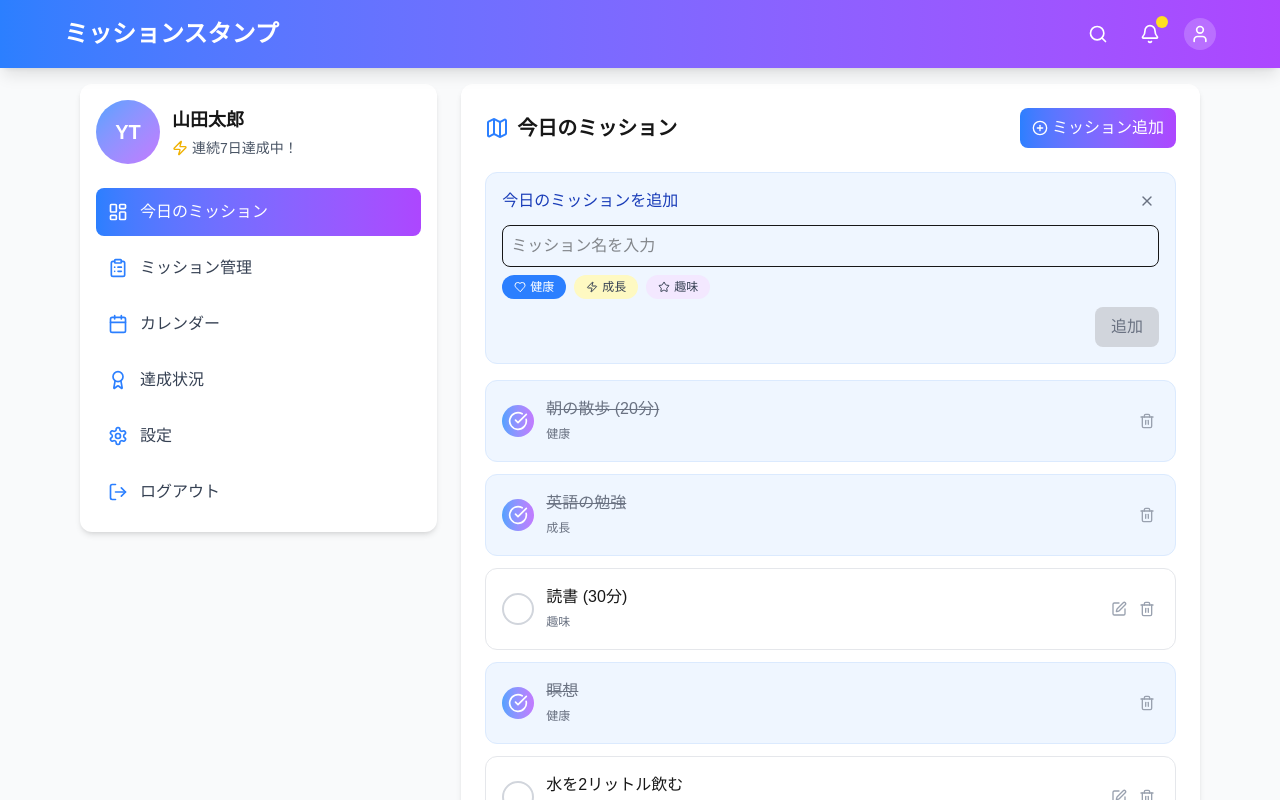
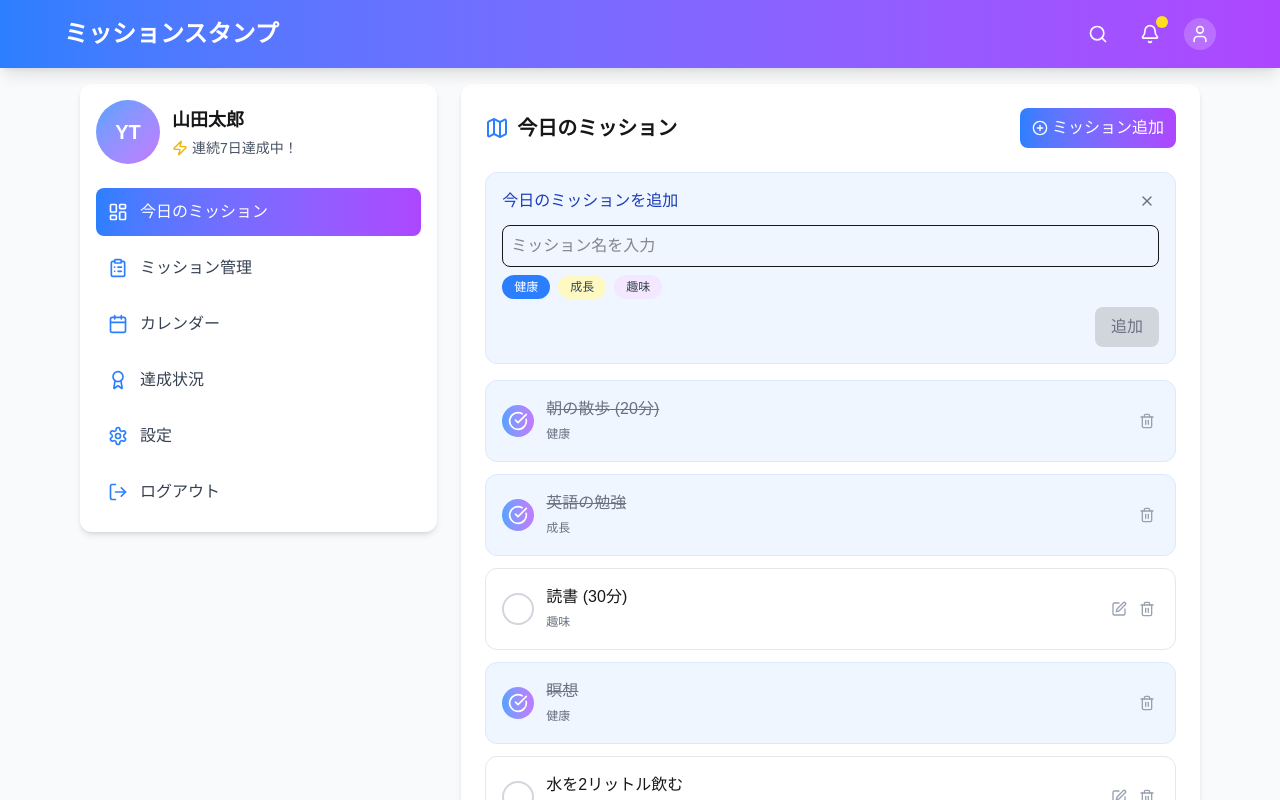
Before and after one commit to JunNagashima/stamp-card-app-client, a Next.js app: page /dailyMissionStamp in a window 1280 px wide. Both pictures are taken after a click on the button "ミッション追加". Shown: the top 800 px of the page. Built offline with nearby package versions, Linux system fonts and the light colour scheme.

Commit message:
[feature] MissionAddForm コンポーネント作成

```diff
--- /dev/null
+++ b/src/app/dailyMissionStamp/components/MissionAddForm.tsx
@@ -0,0 +1,74 @@
+import { X } from "lucide-react";
+import React from "react";
+import type { Category } from "@/types/Mission";
+
+interface MissionAddFormProps {
+  categories: Category[];
+  addNewMission: () => void;
+  setNewMissionTitle: (title: string) => void;
+  setNewMissionCategory: (category: string) => void;
+  toggleAddForm: () => void;
+  newMissionTitle: string;
+  newMissionCategory: string;
+}
+const MissionAddForm = ({
+  categories,
+  addNewMission,
+  setNewMissionTitle,
+  setNewMissionCategory,
+  toggleAddForm,
+  newMissionTitle,
+  newMissionCategory
+}: MissionAddFormProps) => {
+  return (
+    <div className="mb-4 bg-blue-50 p-4 rounded-xl border border-blue-100">
+      <div className="flex justify-between items-center mb-3">
+        <h3 className="font-medium text-blue-800">今日のミッションを追加</h3>
+        <button
+          onClick={toggleAddForm}
+          className="text-gray-500 hover:text-gray-700 p-1 rounded-full hover:bg-gray-200"
+        >
+          <X className="w-4 h-4" />
+        </button>
+      </div>
+      <div className="flex flex-col space-y-2">
+        <input
+          type="text"
+          value={newMissionTitle}
+          onChange={(e) => setNewMissionTitle(e.target.value)}
+          placeholder="ミッション名を入力"
+          className="p-2 border rounded-lg w-full focus:outline-none focus:ring-2 focus:ring-blue-500"
+          onKeyDown={(e) => e.key === 'Enter' && addNewMission()}
+        />
+        <div className="flex flex-wrap gap-2">
+          {categories.map((category) => (
+            <button
+              key={category.id}
+              className={`px-3 py-1 rounded-full text-xs flex items-center ${newMissionCategory === category.name
+                ? 'bg-blue-500 text-white'
+                : category.color + ' text-gray-700'
+                }`}
+              onClick={() => setNewMissionCategory(category.name)}
+            >
+              {category.name}
+            </button>
+          ))}
+        </div>
+        <div className="flex justify-end">
+          <button
+            onClick={addNewMission}
+            disabled={newMissionTitle.trim() === ''}
+            className={`px-4 py-2 rounded-lg ${newMissionTitle.trim() === ''
+              ? 'bg-gray-300 text-gray-500'
+              : 'bg-gradient-to-r from-blue-500 to-purple-500 text-white hover:from-blue-600 hover:to-purple-600'
+              }`}
+          >
+            追加
+          </button>
+        </div>
+      </div>
+    </div>
+  );
+}
+
+export default MissionAddForm;
--- a/src/app/dailyMissionStamp/page.tsx
+++ b/src/app/dailyMissionStamp/page.tsx
@@ -1,23 +1,16 @@
 'use client';
 
-import React, { useState, ReactElement, SVGProps } from 'react';
+import React, { useEffect, useState } from 'react';
 import {
-  Map, PlusCircle, Star, Heart, Zap, Shield, X,
+  Map, PlusCircle, Shield,
 } from 'lucide-react';
 import Default from '@/app/components/organisms/default';
 import SidebarContent from '@/app/components/organisms/SideBarContent';
 import Calendar from '@/app/components/organisms/Calendar';
 import { useDate } from '@/hooks/date';
 import MissionItem from '@/app/dailyMissionStamp/components/MissionItem';
-import type { Mission } from "@/types/Mission";
 import { useMission } from "@/hooks/mission";
-// カテゴリーの型定義
-interface Category {
-  id: number;
-  name: string;
-  icon: ReactElement<SVGProps<SVGSVGElement>>
-  color: string;
-}
+import MissionAddForm from '@/app/dailyMissionStamp/components/MissionAddForm';
 
 // ミッションカテゴリー統計情報の型定義
 // interface MissionCategoryStats {
@@ -55,17 +48,24 @@ interface MonthlyAchievements {
 //   icon: React.ReactElement;
 // }
 
+
 const DailyMissionStampApp: React.FC = () => {
   const {
     todayString,
     setSelectedDate,
   } = useDate();
-  const { dailyMissions, setDailyMissions } = useMission();
-
-  // ミッション追加用の状態
-  const [newMissionTitle, setNewMissionTitle] = useState<string>('');
-  const [newMissionCategory, setNewMissionCategory] = useState<string>('健康');
-  const [showAddForm, setShowAddForm] = useState<boolean>(false);
+  const {
+    dailyMissions,
+    setDailyMissions,
+    showAddForm,
+    newMissionTitle,
+    setNewMissionTitle,
+    newMissionCategory,
+    setNewMissionCategory,
+    addNewMission,
+    toggleAddForm,
+    categories
+  } = useMission();
 
   // 月間達成状況
   const [monthlyAchievements, setMonthlyAchievements] = useState<MonthlyAchievements>({
@@ -80,40 +80,15 @@ const DailyMissionStampApp: React.FC = () => {
     "2025-05-09": false,
   });
 
-  // カテゴリー一覧とそれに対応するアイコン
-  const categories: Category[] = [
-    { id: 1, name: "健康", icon: <Heart className="w-4 h-4 text-pink-500" />, color: "bg-pink-100" },
-    { id: 2, name: "成長", icon: <Zap className="w-4 h-4 text-yellow-500" />, color: "bg-yellow-100" },
-    { id: 3, name: "趣味", icon: <Star className="w-4 h-4 text-purple-500" />, color: "bg-purple-100" }
-  ];
-
-  // ミッション追加フォームの表示/非表示切り替え
-  const toggleAddForm = (): void => {
-    setShowAddForm(!showAddForm);
-    if (!showAddForm) {
-      setNewMissionTitle('');
-      setNewMissionCategory('健康');
-    }
-  };
-
-  // 新しいミッションの追加
-  const addNewMission = (): void => {
-    if (newMissionTitle.trim() === '') return;
-
-    const categoryObj = categories.find(cat => cat.name === newMissionCategory);
-    if (!categoryObj) return;
-
-    const newMission: Mission = {
-      id: Date.now(), // 一意のIDとして現在のタイムスタンプを使用
-      title: newMissionTitle,
-      completed: false,
-      category: newMissionCategory
-    };
-
-    setDailyMissions([...dailyMissions, newMission]);
-    setNewMissionTitle('');
-    setShowAddForm(false);
-  };
+  useEffect(() => {
+    setDailyMissions([
+      { id: 1, title: "朝の散歩 (20分)", completed: true, category: "健康" },
+      { id: 2, title: "英語の勉強", completed: true, category: "成長" },
+      { id: 3, title: "読書 (30分)", completed: false, category: "趣味" },
+      { id: 4, title: "瞑想", completed: true, category: "健康" },
+      { id: 5, title: "水を2リットル飲む", completed: false, category: "健康" }
+    ])
+  }, []);
 
   // ミッション名の編集開始
 
@@ -184,6 +159,7 @@ const DailyMissionStampApp: React.FC = () => {
     console.log("Selected date:", date);
     // ここに選択された日付に基づく処理を追加
   };
+  console.log('page.tsx - dailyMissions:', dailyMissions)
 
   return (
     <Default>
@@ -257,56 +233,15 @@ const DailyMissionStampApp: React.FC = () => {
 
           {/* クイックミッション追加フォーム */}
           {showAddForm && (
-            <div className="mb-4 bg-blue-50 p-4 rounded-xl border border-blue-100">
-              <div className="flex justify-between items-center mb-3">
-                <h3 className="font-medium text-blue-800">今日のミッションを追加</h3>
-                <button
-                  onClick={toggleAddForm}
-                  className="text-gray-500 hover:text-gray-700 p-1 rounded-full hover:bg-gray-200"
-                >
-                  <X className="w-4 h-4" />
-                </button>
-              </div>
-              <div className="flex flex-col space-y-2">
-                <input
-                  type="text"
-                  value={newMissionTitle}
-                  onChange={(e) => setNewMissionTitle(e.target.value)}
-                  placeholder="ミッション名を入力"
-                  className="p-2 border rounded-lg w-full focus:outline-none focus:ring-2 focus:ring-blue-500"
-                  onKeyDown={(e) => e.key === 'Enter' && addNewMission()}
-                />
-                <div className="flex flex-wrap gap-2">
-                  {categories.map((category) => (
-                    <button
-                      key={category.id}
-                      className={`px-3 py-1 rounded-full text-xs flex items-center ${newMissionCategory === category.name
-                        ? 'bg-blue-500 text-white'
-                        : category.color + ' text-gray-700'
-                        }`}
-                      onClick={() => setNewMissionCategory(category.name)}
-                    >
-                      {React.cloneElement(category.icon, {
-                        className: `w-3 h-3 mr-1 ${newMissionCategory === category.name ? 'text-white' : ''}`
-                      })}
-                      {category.name}
-                    </button>
-                  ))}
-                </div>
-                <div className="flex justify-end">
-                  <button
-                    onClick={addNewMission}
-                    disabled={newMissionTitle.trim() === ''}
-                    className={`px-4 py-2 rounded-lg ${newMissionTitle.trim() === ''
-                      ? 'bg-gray-300 text-gray-500'
-                      : 'bg-gradient-to-r from-blue-500 to-purple-500 text-white hover:from-blue-600 hover:to-purple-600'
-                      }`}
-                  >
-                    追加
-                  </button>
-                </div>
-              </div>
-            </div>
+            <MissionAddForm
+              categories={categories}
+              addNewMission={addNewMission}
+              setNewMissionTitle={setNewMissionTitle}
+              setNewMissionCategory={setNewMissionCategory}
+              toggleAddForm={toggleAddForm}
+              newMissionTitle={newMissionTitle}
+              newMissionCategory={newMissionCategory}
+            />
           )}
 
           {/* ミッションリスト */}
--- a/src/hooks/mission.ts
+++ b/src/hooks/mission.ts
@@ -1,23 +1,72 @@
+'use client';
+
 import type { Mission } from "@/types/Mission";
 import { useState } from "react"
+import type { Category } from "@/types/Mission";
 
 export const useMission = () => {
   // 日々のミッション
-  const [dailyMissions, setDailyMissions] = useState<Mission[]>([
-    { id: 1, title: "朝の散歩 (20分)", completed: true, category: "健康" },
-    { id: 2, title: "英語の勉強", completed: true, category: "成長" },
-    { id: 3, title: "読書 (30分)", completed: false, category: "趣味" },
-    { id: 4, title: "瞑想", completed: true, category: "健康" },
-    { id: 5, title: "水を2リットル飲む", completed: false, category: "健康" }
-  ]);
+  const [dailyMissions, setDailyMissions] = useState<Mission[]>([]);
+
+  // カテゴリー一覧とそれに対応するアイコン
+  const categories: Category[] = [
+    { id: 1, name: "健康", color: "bg-pink-100" },
+    { id: 2, name: "成長", color: "bg-yellow-100" },
+    { id: 3, name: "趣味", color: "bg-purple-100" }
+  ];
 
   // 編集中のミッションID
   const [editingMissionId, setEditingMissionId] = useState<number | null>(null);
+  // ミッション追加用の状態
+  const [newMissionTitle, setNewMissionTitle] = useState<string>('');
+  const [newMissionCategory, setNewMissionCategory] = useState<string>('健康');
+  const [showAddForm, setShowAddForm] = useState<boolean>(false);
+
+  // ミッション追加フォームの表示/非表示切り替え
+  const toggleAddForm = (): void => {
+    setShowAddForm(!showAddForm);
+    if (!showAddForm) {
+      setNewMissionTitle('');
+      setNewMissionCategory('健康');
+    }
+  };
+
+  // 新しいミッションの追加
+  const addNewMission = (): void => {
+    if (newMissionTitle.trim() === '') return;
+
+    const categoryObj = categories.find(cat => cat.name === newMissionCategory);
+    if (!categoryObj) return;
+
+    const newMission: Mission = {
+      id: Date.now(), // 一意のIDとして現在のタイムスタンプを使用
+      title: newMissionTitle,
+      completed: false,
+      category: newMissionCategory
+    };
+    console.log('mission.ts - Adding new mission:', newMission);
+    setDailyMissions(prevMissions => {
+      const updated = [...prevMissions, newMission];
+      console.log('mission.ts - Updated missions:', updated);
+      return updated;
+    });
+    setNewMissionTitle('');
+    setShowAddForm(false);
+  };
 
   return {
     dailyMissions,
     setDailyMissions,
     editingMissionId,
     setEditingMissionId,
+    showAddForm,
+    setShowAddForm,
+    newMissionTitle,
+    setNewMissionTitle,
+    newMissionCategory,
+    setNewMissionCategory,
+    addNewMission,
+    toggleAddForm,
+    categories
   }
 }
--- a/src/types/Mission.ts
+++ b/src/types/Mission.ts
@@ -5,3 +5,9 @@ export interface Mission {
   completed: boolean;
   category: string;
 }
+
+export interface Category {
+  id: number;
+  name: string;
+  color: string;
+}
```
